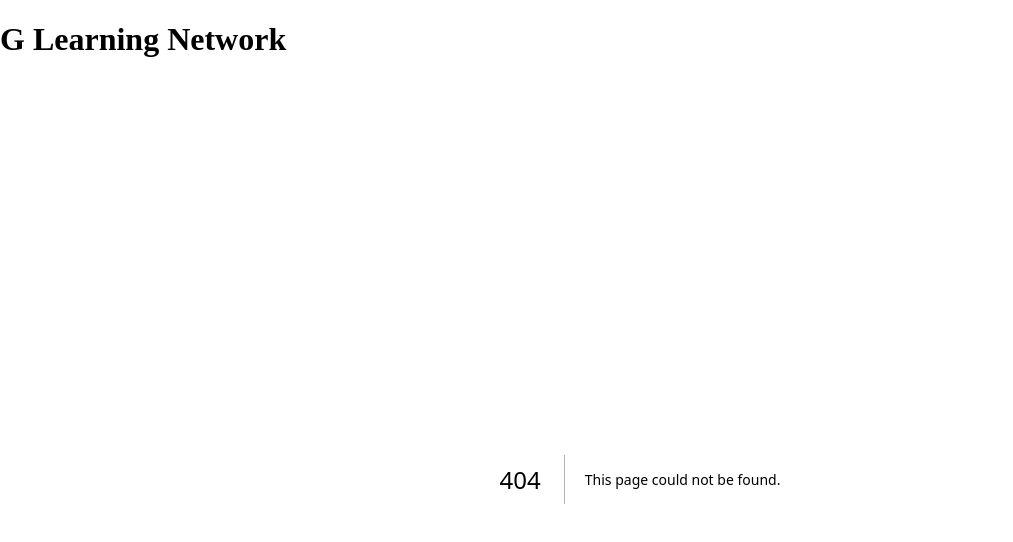
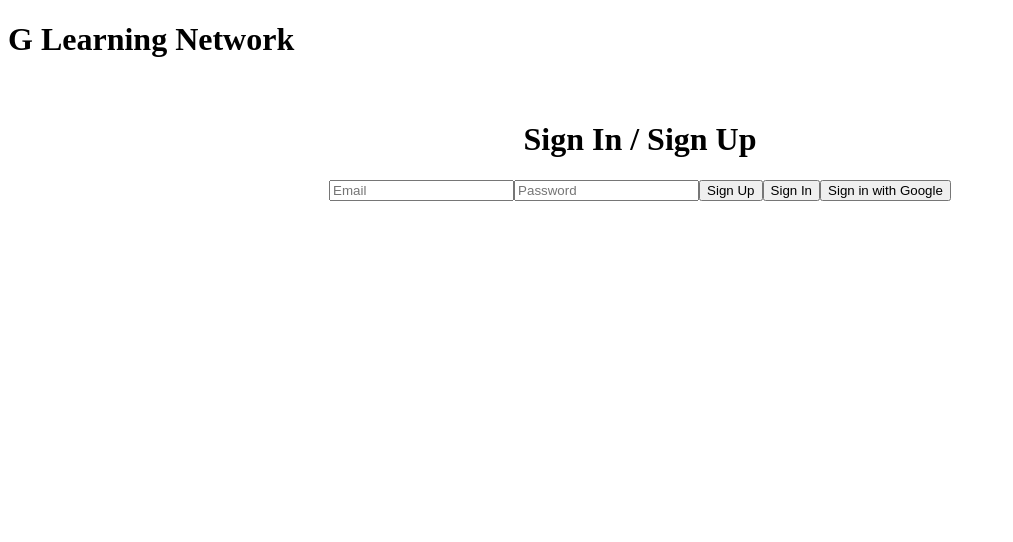
Before and after one commit to WILDCATZWEB3/Gnetwork, a Next.js app: page /app/auth in a window 1280 px wide. Before the commit this address had no page. Shown: the top 542 px of the page, without its empty margins (0-1013 px from the left). Built offline with nearby package versions, Linux system fonts and the light colour scheme; no server answers.

Commit message:
Update app

```diff
--- /dev/null
+++ b/app/app/auth/page.js
@@ -0,0 +1,78 @@
+"use client";
+
+import { useState } from "react";
+import { auth, googleProvider } from "../../lib/firebase";
+import {
+  createUserWithEmailAndPassword,
+  signInWithEmailAndPassword,
+  signOut,
+  signInWithPopup
+} from "firebase/auth";
+
+export default function AuthPage() {
+  const [email, setEmail] = useState("");
+  const [password, setPassword] = useState("");
+  const [user, setUser] = useState(null);
+
+  const handleSignUp = async () => {
+    try {
+      const userCredential = await createUserWithEmailAndPassword(auth, email, password);
+      setUser(userCredential.user);
+    } catch (error) {
+      alert(error.message);
+    }
+  };
+
+  const handleSignIn = async () => {
+    try {
+      const userCredential = await signInWithEmailAndPassword(auth, email, password);
+      setUser(userCredential.user);
+    } catch (error) {
+      alert(error.message);
+    }
+  };
+
+  const handleGoogleSignIn = async () => {
+    try {
+      const userCredential = await signInWithPopup(auth, googleProvider);
+      setUser(userCredential.user);
+    } catch (error) {
+      alert(error.message);
+    }
+  };
+
+  const handleSignOut = async () => {
+    await signOut(auth);
+    setUser(null);
+  };
+
+  return (
+    <div style={{ textAlign: "center", padding: "20px" }}>
+      <h1>{user ? "Welcome" : "Sign In / Sign Up"}</h1>
+      {!user ? (
+        <div>
+          <input
+            type="email"
+            placeholder="Email"
+            value={email}
+            onChange={(e) => setEmail(e.target.value)}
+          />
+          <input
+            type="password"
+            placeholder="Password"
+            value={password}
+            onChange={(e) => setPassword(e.target.value)}
+          />
+          <button onClick={handleSignUp}>Sign Up</button>
+          <button onClick={handleSignIn}>Sign In</button>
+          <button onClick={handleGoogleSignIn}>Sign in with Google</button>
+        </div>
+      ) : (
+        <div>
+          <p>Logged in as: {user.displayName || user.email}</p>
+          <button onClick={handleSignOut}>Sign Out</button>
+        </div>
+      )}
+    </div>
+  );
+}
```
